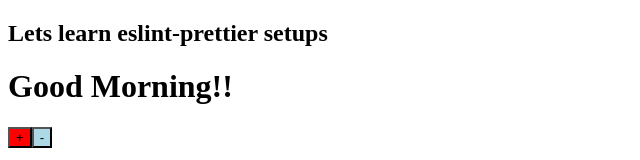
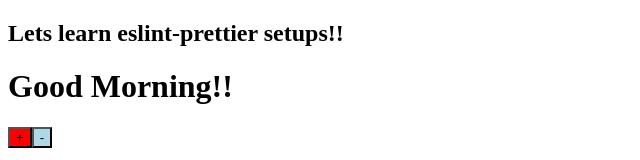
Before and after one commit to shun1121/eslint-prettier, a React app: page / in a window 1280 px wide. Shown: the top 160 px of the page, without its empty margins (0-640 px from the left). Built offline with nearby package versions, Linux system fonts and the light colour scheme.

Commit message:
changed package.json again5

```diff
--- a/src/Hello.tsx
+++ b/src/Hello.tsx
@@ -27,7 +27,7 @@
   }
   return (
     <>
-      <h2>Lets learn eslint-prettier setups</h2>
+      <h2>Lets learn eslint-prettier setups!!</h2>
       <h1>{greetingText(new Date())}</h1>
       <button style={{ backgroundColor: 'red' }} onClick={countUp}>
         +
```
